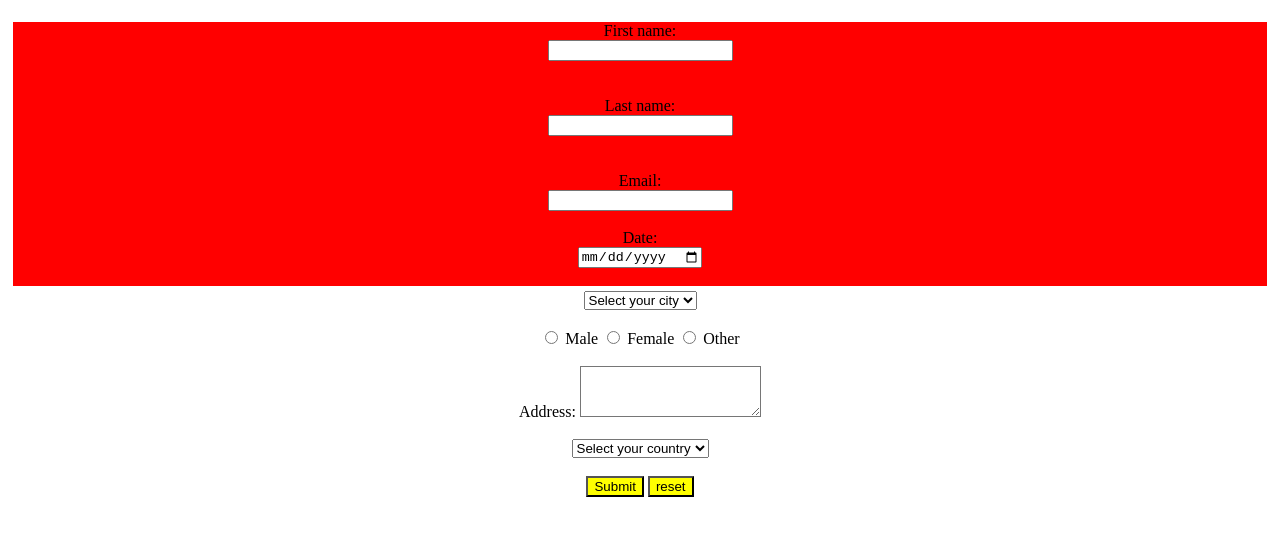
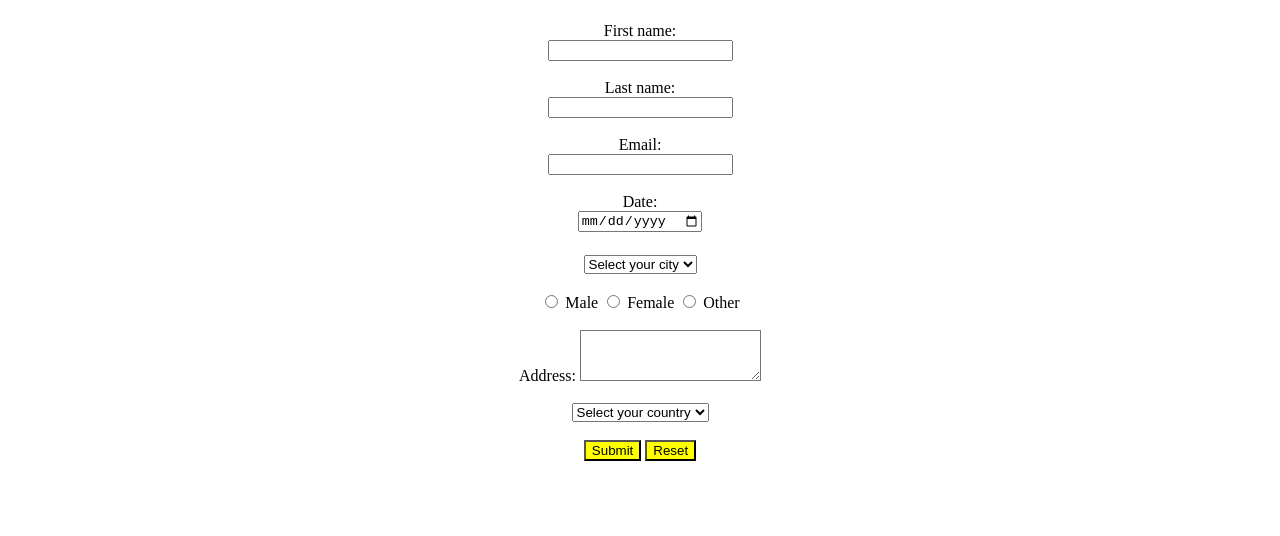
Before and after one commit to aaronsebast/FORM, a plain HTML site: page index.html in a window 1280 px wide. Shown: the part 50-586 px from the top of the page. Drawn offline with Linux system fonts and the light colour scheme.

Commit message:
Update index.html

```diff
--- a/index.html
+++ b/index.html
@@ -2,54 +2,51 @@
 <html>
 <body>
     <style>
-        h2{
+        h2 {
             text-align: center;
         }
-        textarea{
+        textarea {
             background-color: white;
         }
-        .yoyo{
+        .yoyo {
             text-align: center;
         }
 
-    .fname{
-
-
-       background-color: red;
-            color:black;
-            opacity:1;
-        border:5px solid white;
+        .fname {
+            background-color: white;
+            color: black;
+            opacity: 1;
+            border: 5px solid white;
             text-align: center;
         }
-    button{
+
+        button {
             background-color: yellow;
         }
-    button{
-        background-color: yellow;
+
+        body {
+            color: black;
         }
     </style>
+
     <h2>Form</h2>
-    <form action="/action_page.php">
+    <form id="myForm" action="javascript:void(0);">
 
         <div class="fname">
             <label for="fname">First name:</label><br>
-        <input type="text" id="fname" name="fname" ><br>
-        <br><br>
-
+            <input type="text" id="fname" name="fname"><br><br>
 
             <label for="lname">Last name:</label><br>
-        <input type="text" id="lname" name="lname" ><br><br>
-        <br>
+            <input type="text" id="lname" name="lname"><br><br>
 
             <label for="email">Email:</label><br>
-        <input type="email" id="email" name="email" required>
-        <br><br>
+            <input type="email" id="email" name="email" required><br><br>
+
             <label for="date">Date:</label><br>
-        <input type="date" id="date" name="date" required>
-        <br><br>
+            <input type="date" id="date" name="date" required><br><br>
         </div>
+
         <div class="yoyo">
-
             <label for="City"></label>
             <select id="city" name="city" required>
                 <option value="">Select your city</option>
@@ -84,10 +81,17 @@
                 <option value="Other">Other</option>
             </select>
             <br><br>
+
             <button type="submit">Submit</button>
-        <button type="reset">reset</button>
+            <button type="reset">Reset</button>
         </div>
 
     </form>
+
+    <script>
+        document.getElementById("myForm").onsubmit = function() {
+            alert("Successfully submitted");
+        };
+    </script>
 </body>
 </html>
```
Lines whose indentation alone changed are shown as unchanged.
